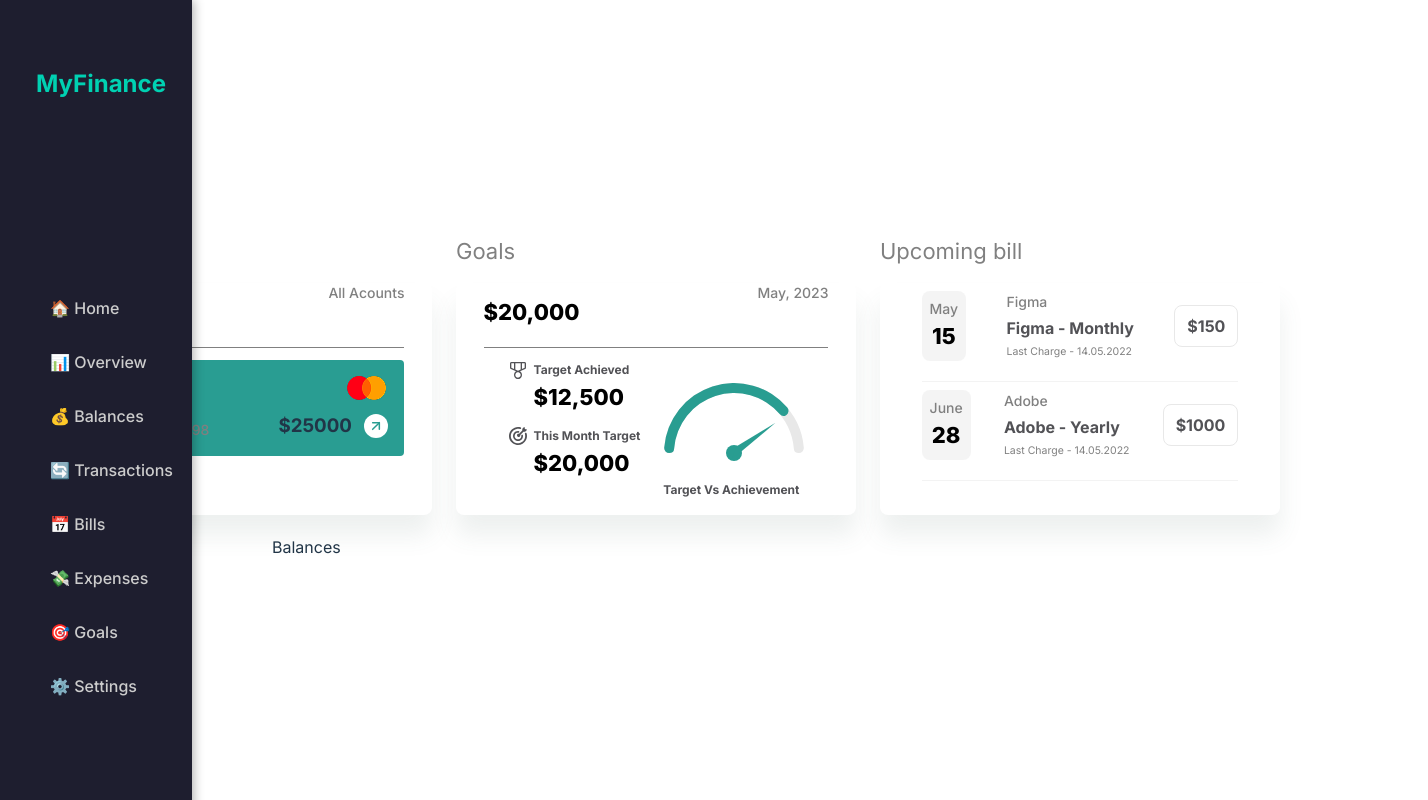
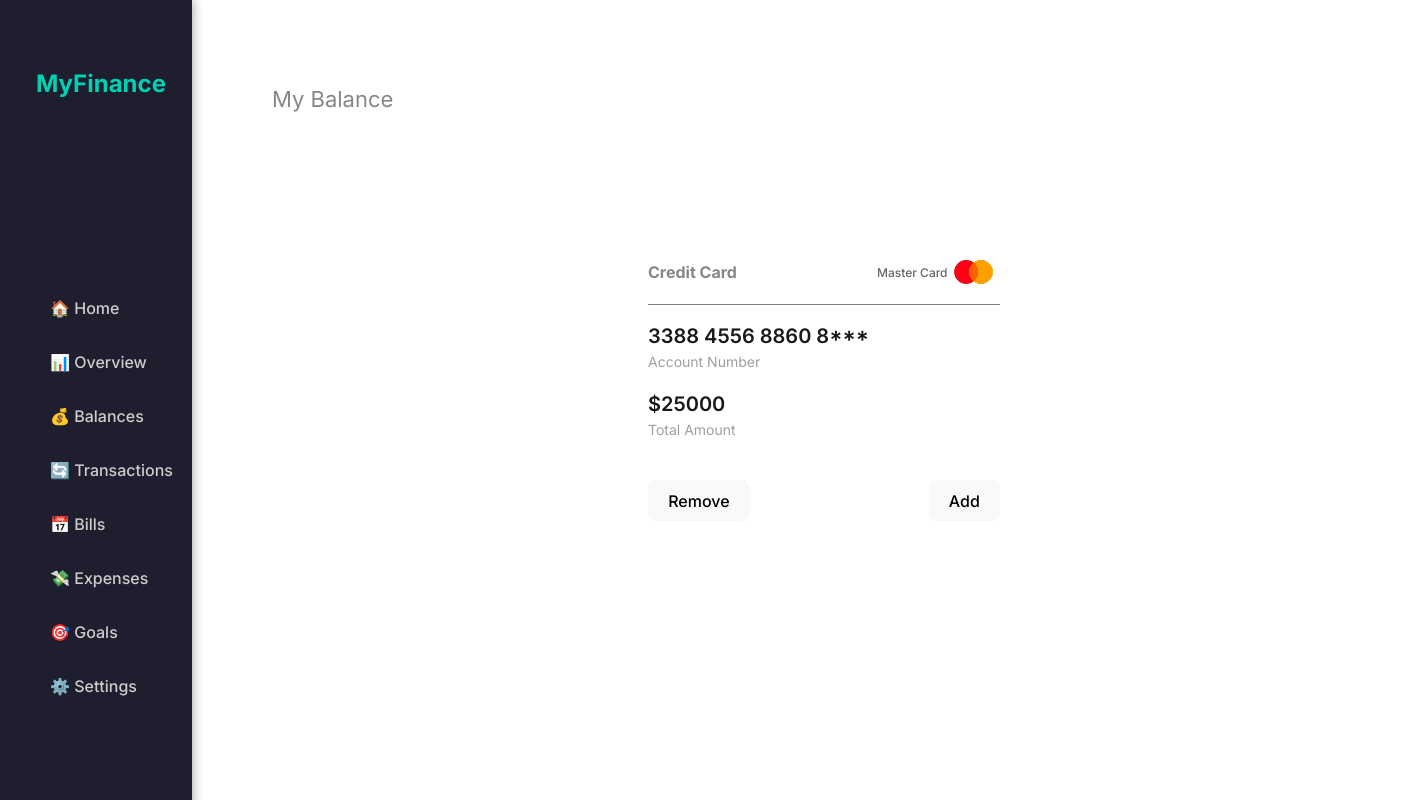
Before and after one commit to Gemchyk/FinTrack, a React (Vite) app: page /Balances in a window 1280 px wide. Shown: the whole page, 1428 px wide, since content can reach past the window. Built offline with nearby package versions, Linux system fonts and the light colour scheme.

Commit message:
made balance page

```diff
--- a/src/App.css
+++ b/src/App.css
@@ -1,6 +1,4 @@
 @import url('https://fonts.googleapis.com/css2?family=Inter:ital,opsz,wght@0,14..32,100..900;1,14..32,100..900&display=swap');
-
-
 
 .title{
   font-weight: 400;
@@ -10,7 +8,6 @@
 
 }
 
-
 .header{
   display: flex;
   justify-content: center;
@@ -19,7 +16,6 @@
 }
 
 #root {
-  width: 100%;
   margin: 0 auto;
   padding: 2rem;
   /* text-align: center; */
--- a/src/App.jsx
+++ b/src/App.jsx
@@ -1,9 +1,7 @@
 import { BrowserRouter as Router, Routes, Route } from 'react-router';
 import './App.css'
 import WeeklyComparison from './components/WeeklyComparison';
-import TotalBalance from './components/TotalBalance/TotalBalance';
-import UpcomingBillList from './components/UpcomingBills/UpcomingBillList';
-import ExpensesGoalsByCategory from './components/ExpensesGoals/ExpensesGoalsByCategory';
+
 
 import Goal from './components/Goals/Goal';
 import SideNavBar from './components/SideNavBar/SideNavBar';
@@ -20,13 +18,6 @@ function App() {
 
   return (
     <>
-
-    <div className='header'>
-         <TotalBalance />
-         <Goal />
-         <UpcomingBillList />
-    </div>
-
      <Router>
       <SideNavBar />
       <div className="main-content" style={{ marginLeft: '220px', padding: '20px' }}>
@@ -42,11 +33,6 @@ function App() {
         </Routes>
       </div>
     </Router>
-
-
-
-
-
     </>
   )
 }
--- a/src/components/TotalBalance/TotalBalance.scss
+++ b/src/components/TotalBalance/TotalBalance.scss
@@ -48,6 +48,8 @@
     line-height: 143%;
     text-transform: capitalize;
     color: gray;
+    display: flex;
+    align-items: center;
 }
 
 
--- a/src/components/WeeklyComparison.jsx
+++ b/src/components/WeeklyComparison.jsx
@@ -7,6 +7,7 @@ import {
   Tooltip,
   ResponsiveContainer,
   Legend,
+  ReferenceLine
 } from "recharts";
 import "./WeeklyComparison.scss";
 
@@ -21,7 +22,11 @@ const data = [
 ];
 
 const WeeklyComparison = () => {
+
   return (
+    <>
+    <div>
+      <h1 className="title">Statistics</h1>
       <div className="weekly-comparison">
         <div className="weekly-comparison__header">
           <h3>Weekly Comparison</h3>
@@ -31,16 +36,28 @@ const WeeklyComparison = () => {
           </div>
         </div>
 
-      <ResponsiveContainer width="100%" height={300}>
-        <BarChart data={data}>
+        <ResponsiveContainer width={770} height={502}>
+          <BarChart data={data} barSize={20}>
             <XAxis dataKey="day" />
-          <YAxis />
+            <YAxis domain={[0, 'auto']}/>
             <Tooltip />
-          <Bar dataKey="thisWeek" fill="#00C49F" name="This Week" />
-          <Bar dataKey="lastWeek" fill="#ccc" name="Last Week" />
+            <ReferenceLine y={30000} stroke="#888888"  alwaysShow ifOverflow="extendDomain"/>
+            <ReferenceLine y={60000} stroke="#888888"  alwaysShow ifOverflow="extendDomain"/>
+            <ReferenceLine y={90000} stroke="#888888"  alwaysShow ifOverflow="extendDomain"/>
+            <ReferenceLine y={120000} stroke="#888888" alwaysShow ifOverflow="extendDomain"/>
+            <ReferenceLine y={150000} stroke="#888888" alwaysShow ifOverflow="extendDomain"/>
+            <ReferenceLine y={180000} stroke="#888888" alwaysShow ifOverflow="extendDomain"/>
+            <ReferenceLine y={210000} stroke="#888888" alwaysShow ifOverflow="extendDomain"/>
+            <ReferenceLine y={240000} stroke="#888888" alwaysShow ifOverflow="extendDomain"/>
+
+            <Bar dataKey="lastWeek" fill="#ccc" name="Last Week" radius={[5, 5, 0, 0]}/>
+            <Bar dataKey="thisWeek" fill="#00C49F" name="This Week" radius={[5, 5, 0, 0]}/>
           </BarChart>
         </ResponsiveContainer>
       </div>
+    </div>
+
+    </>
   );
 };
 
--- a/src/components/WeeklyComparison.scss
+++ b/src/components/WeeklyComparison.scss
@@ -1,12 +1,11 @@
 @use '../styles/variables' as *;
 
 .weekly-comparison {
-    width: 100%;
-    max-width: 730px;
-  background: $color-white;
-  border-radius: $radius;
-  padding: 20px;
-  box-shadow: $box-shadow;
+    max-width: 770px;
+    background: $color-white;
+    border-radius: $radius;
+    padding: 16px 24px 40px 24px;
+    box-shadow: $box-shadow;
 
   &__header {
     display: flex;
--- a/src/index.css
+++ b/src/index.css
@@ -1,4 +1,10 @@
 
+
+.Zaglushka{         /*todo: Delete Zaglushka*/
+  width: 400px;
+  height: 582px;
+  background-color: grey;
+}
 
 :root {
   font-family: system-ui, Avenir, Helvetica, Arial, sans-serif;
@@ -7,7 +13,7 @@
 
   color-scheme: light dark;
   color: rgba(255, 255, 255, 0.87);
-  background-color: #242424;
+  background-color: #E8E8E8;
 
   font-synthesis: none;
   text-rendering: optimizeLegibility;
--- /dev/null
+++ b/src/pages/Balances.css
@@ -0,0 +1,98 @@
+.wrapper-balances {
+    width: 1104px;
+    color: black;
+    display: flex;
+    flex-direction: column;
+    align-items: center;
+}
+
+.balances {
+    margin-bottom: 120px;
+    margin-top: -145px;
+    margin-right: auto;
+    font-weight: 400;
+    font-size: 22px;
+    color: #878787;
+}
+
+.credit-card {
+    width: 352px;
+    height: 288px;
+    display: flex;
+    flex-direction: column;
+    background-color: #ffffff;
+    border-radius: 8px;
+    padding: 24px;
+    gap: 16px;
+}
+
+.credit-card-header {
+    width: 100%;
+    height: 44px;
+    display: flex;
+    justify-content: space-between;
+    border-bottom: 1px solid #807e7e;
+}
+
+.credit-card-text {
+    font-weight: bold;
+    height: 24px;
+    width: 90px;
+    font-size: 16px;
+    color:#878787;
+}
+
+.master-card {
+    display: flex;
+    justify-content: space-between;
+    height: 32px;
+    width: 123px;
+}
+
+.master-card-text {
+    height: 32px;
+    width: 71px;
+    font-weight: 500;
+    font-size: 12px;
+    color: #666666;
+    margin-top: 4px;
+}
+
+.icon {
+    width: 48px;
+    height: 32px;
+}
+
+.account-number {
+    height: 52px;
+}
+
+.card-num {
+    font-weight: 600;
+    font-size: 20px;
+    color: #191919;
+}
+
+.acc-num {
+    font-weight: 400;
+    font-size: 14px;
+    color: #9F9F9F;
+}
+
+.total-sum {
+    font-weight: 600;
+    font-size: 20px;
+    color: #191919;
+}
+
+.total-amount-text {
+    font-weight: 400;
+    font-size: 14px;
+    color: #9F9F9F;
+}
+
+.buttons {
+    display: flex;
+    justify-content: space-between;
+    margin-top: 24px;
+}
--- a/src/pages/Balances.jsx
+++ b/src/pages/Balances.jsx
@@ -1,7 +1,39 @@
+import React from 'react';
+import './Balances.css';
+import cardLogo from '../components/TotalBalance/imgs/cardLogo.png'
+
+
+
+
 function Balances () {
     return (
         <>
-        <div>Balances</div>
+        <div className='wrapper-balances'>
+            <div className='balances'>
+                My Balance
+            </div>
+            <div className='credit-card'>
+                <div className='credit-card-header'>
+                    <div className='credit-card-text'>Credit Card</div>
+                    <div className='master-card'>
+                        <div className='master-card-text'>Master Card</div>
+                        <div className='icon'><img src={cardLogo} alt="Card logo" /></div>
+                    </div>
+                </div>
+                <div className='account-number'>
+                    <div className='card-num'>3388 4556  8860 8***</div>
+                    <div className='acc-num'>Account Number</div>
+                </div>
+                <div className='total-amount'>
+                    <div className='total-sum'>$25000</div>
+                    <div className='total-amount-text'>Total Amount</div>
+                </div>
+                <div className='buttons'>
+                    <button>Remove</button>
+                    <button>Add</button>
+                </div>
+            </div>
+        </div>
         </>
     )
 }
--- a/src/pages/Expenses.jsx
+++ b/src/pages/Expenses.jsx
@@ -1,7 +1,11 @@
+import ExpensesGoalsByCategory from '../components/ExpensesGoals/ExpensesGoalsByCategory';
+
+
+
 function Expenses () {
     return (
         <>
-        <div>Expenses</div>
+            <ExpensesGoalsByCategory />
         </>
     )
 }
--- a/src/pages/Overview.jsx
+++ b/src/pages/Overview.jsx
@@ -1,14 +1,27 @@
 import React from "react"
 import TotalBalance from "../components/TotalBalance/TotalBalance"
 import UpcomingBillList from "../components/UpcomingBills/UpcomingBillList"
+import Goal from "../components/Goals/Goal"
+import WeeklyComparison from "../components/WeeklyComparison"
+import './Overview.scss';
 
 function Overview () {
     return (
         <>
-        <div className='header'>
-            <TotalBalance />
-            <UpcomingBillList />
-        </div>
+            <div className='header'>
+                <TotalBalance />
+                <Goal />
+                <UpcomingBillList />
+            </div>
+            <div className="flex">
+                <div>
+                    <h1 className="title">Recent Transaction</h1>
+                    <div className="Zaglushka">
+
+                    </div>
+                </div>
+                <WeeklyComparison />
+            </div>
         </>
     )
 }
--- /dev/null
+++ b/src/pages/Overview.scss
@@ -0,0 +1,8 @@
+
+
+.flex{
+    display: flex;
+    justify-content: space-between;
+    align-items: center;
+    gap: 24px;
+}
```
Lines whose indentation alone changed are shown as unchanged.
